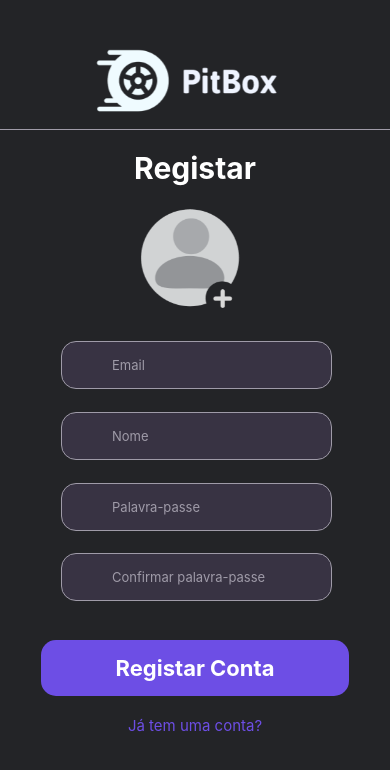
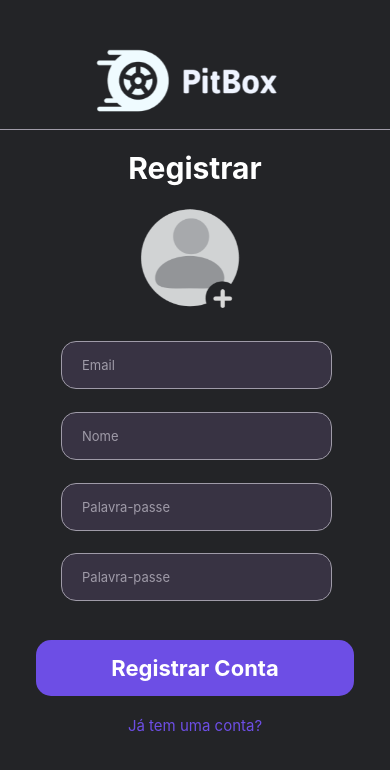
Before and after one commit to LoboMars/PitBox, a React Native app in the folder T22/: screen / in a window 390 px wide. Shown: the top 770 px of the page. Built offline with nearby package versions, Linux system fonts and the light colour scheme.

Commit message:
register novo

```diff
--- a/T22/View/Register.jsx
+++ b/T22/View/Register.jsx
@@ -1,33 +1,72 @@
-import { StatusBar } from "expo-status-bar";
-import {StyleSheet,Text,View,Image,Dimensions,TouchableOpacity} from "react-native";
+import React, { useState } from "react";
+import {
+  StyleSheet,
+  Text,
+  View,
+  Image,
+  Dimensions,
+  TouchableOpacity,
+  TextInput, // Importando TextInput do react-native
+} from "react-native";
 import Logo from "../Image/Logo.png";
 import Icon from "../Image/Icon.png";
 
 export default function Register() {
+  const [email, setEmail] = useState("");
+  const [nome, setNome] = useState("");
+  const [senha, setSenha] = useState("");
+  const [nsenha, setNsenha] = useState("");
+
   return (
     <View style={styles.container}>
       <Image source={Logo} style={styles.logo} />
       <View style={styles.line} />
       <View>
-        <Text style={styles.BigText}>Registar</Text>
+        <Text style={styles.BigText}>Registrar</Text>
         <Image source={Icon} style={styles.icon} />
         <View style={styles.textBoxContainer}>
-        <Text style={styles.TextBox}>Email</Text>
-          <Text style={styles.TextBox}>Nome</Text>
-          <Text style={styles.TextBox}>Palavra-passe</Text>
-          <Text style={styles.TextBox}>Confirmar palavra-passe</Text>
+          <TextInput
+            style={styles.TextBox}
+            onChangeText={(text) => setEmail(text)}
+            value={email}
+            placeholder="Email"
+            placeholderTextColor="#9F9BA8"
+          />
+          <TextInput
+            style={styles.TextBox}
+            onChangeText={(text) => setNome(text)}
+            value={nome}
+            placeholder="Nome"
+            placeholderTextColor="#9F9BA8"
+          />
+          <TextInput
+            style={styles.TextBox}
+            onChangeText={(text) => setSenha(text)}
+            value={senha}
+            placeholder="Palavra-passe"
+            placeholderTextColor="#9F9BA8"
+            secureTextEntry={true} // Para ocultar a senha
+          />
+          <TextInput
+            style={styles.TextBox}
+            onChangeText={(text) => setNsenha(text)}
+            value={nsenha}
+            placeholder="Palavra-passe"
+            placeholderTextColor="#9F9BA8"
+            secureTextEntry={true} // Para ocultar a senha
+          />
         </View>
         <TouchableOpacity>
           <View style={styles.textBoxLogin}>
-            <Text style={styles.BTNpurple}>Registar Conta</Text>
+            <Text style={styles.BTNpurple}>Registrar Conta</Text>
           </View>
         </TouchableOpacity>
         <TouchableOpacity>
-        <View style={styles.textBoxLogin}>
-          <Text style={[styles.textPurple, { paddingTop: "5%" }]}>
-            Já tem uma conta?
-          </Text>
-        </View>
+          <View style={styles.textBoxLogin}>
+            <Text style={[styles.textPurple, { paddingTop: "5%" }]}>
+              Já tem uma conta?
+            </Text>
+          </View>
         </TouchableOpacity>
       </View>
     </View>
@@ -63,14 +102,12 @@ const styles = StyleSheet.create({
     marginBottom: "5%",
     marginTop: "2%",
   },
-
   BigText: {
     color: "white",
     fontSize: 30,
     fontWeight: "bold",
     textAlign: "center",
   },
-
   TextBox: {
     color: "#9F9BA8",
     backgroundColor: "#383343",
@@ -79,12 +116,11 @@ const styles = StyleSheet.create({
     marginTop: "8%",
     borderRadius: 15,
     paddingVertical: 15,
-    paddingHorizontal: 50,
+    paddingHorizontal: 20,
     fontSize: 13,
     textAlign: "left",
     marginLeft: "5%",
   },
-
   BTNpurple: {
     marginTop: "10%",
     backgroundColor: "#6D4EE5",
@@ -96,7 +132,6 @@ const styles = StyleSheet.create({
     fontWeight: "bold",
     textAlign: "center",
   },
-
   textBoxLogin: {
     alignItems: "center",
   },
```
